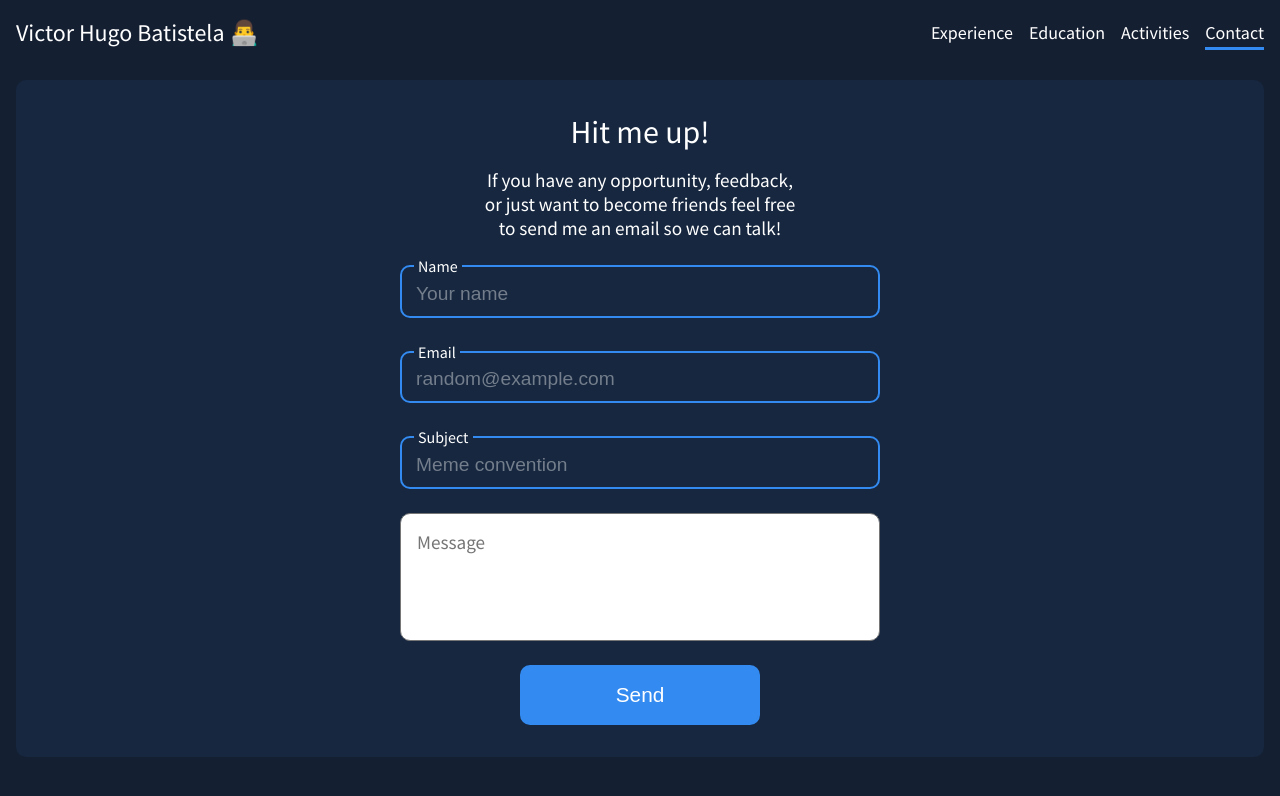
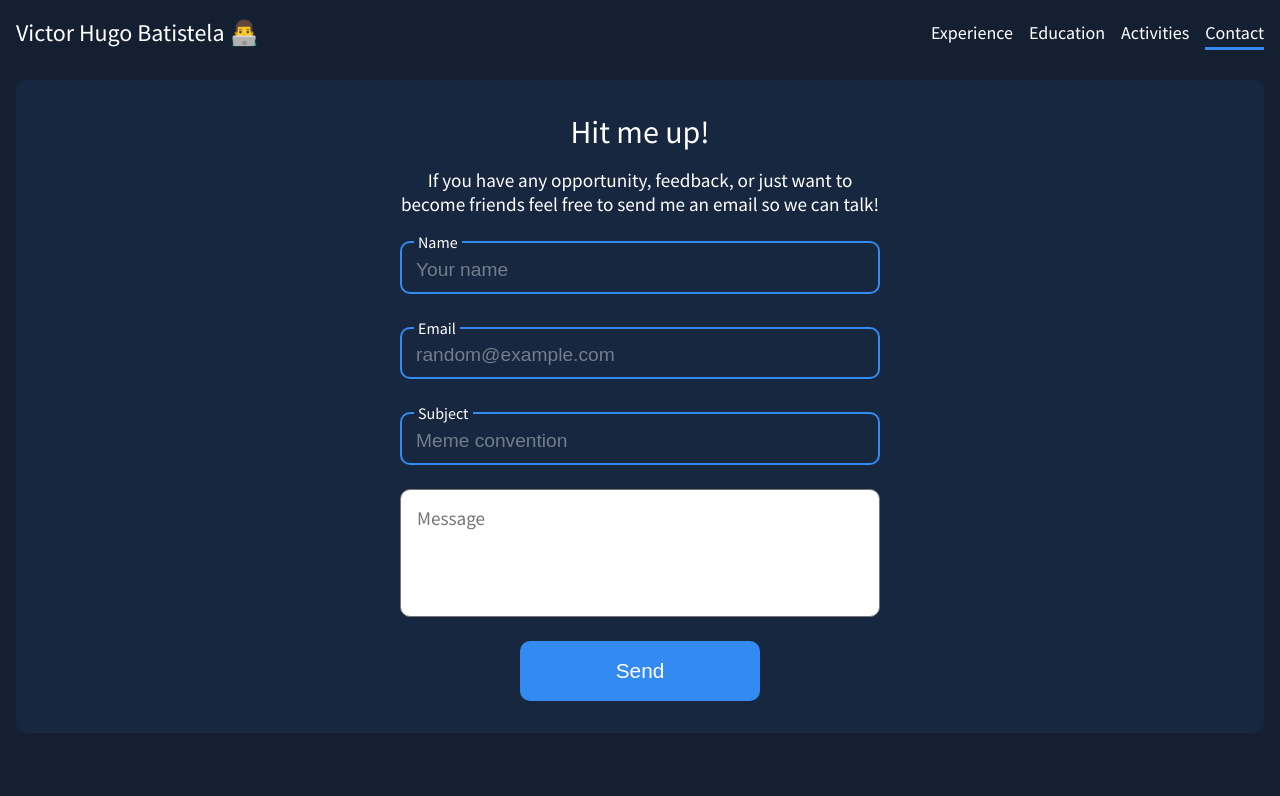
Before and after one commit to bavichugo/bavichugo-website, a React (Create React App) app: page /contact in a window 1280 px wide. Shown: the top 796 px of the page. Built offline with nearby package versions, Linux system fonts and the light colour scheme.

Commit message:
Modify max-width of contact description

```diff
--- a/src/components/contact/Contact.scss
+++ b/src/components/contact/Contact.scss
@@ -14,7 +14,7 @@
   h1, p {
     margin: 0;
     font-weight: inherit;
-    max-width: 20rem;
+    max-width: 30rem;
   }
 
   p {
```
